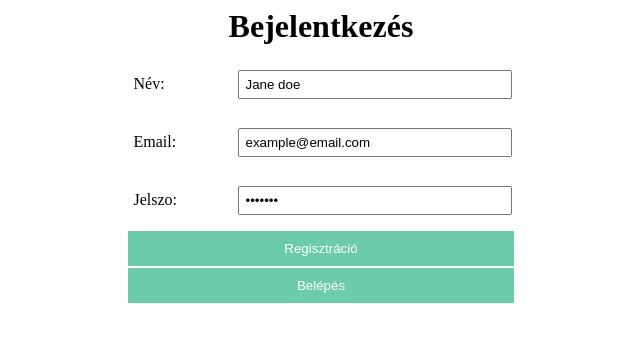
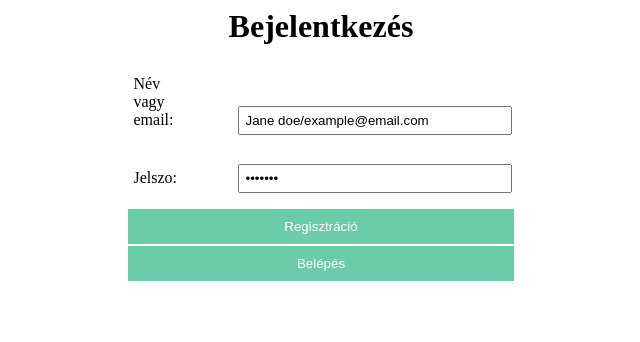
Before and after one commit to FruHuszar/regisztacioPHP, a PHP site: page /reg2/ in a window 1280 px wide. Shown: the top 342 px of the page, without its empty margins (319-959 px from the left). Run offline with PHP 8.4, Linux system fonts and the light colour scheme.

Commit message:
fix: login form

```diff
--- a/class_user.php
+++ b/class_user.php
@@ -29,7 +29,7 @@ class User {
         $jelszo = md5($jelszo);
 
         //ha nem regisztrált, létrehozzuk user jog-gal
-        if (true) { //num_row valami  true helyett
+        if (true) { //num_row valami  true helyett, ha nincs benne az adatbázisban
             $stmt = $this->kapcsolat->prepare("SQL INSERT");
             $stmt->bind_param("sss", $nev, $email, $jelszo);
             return $stmt->execute();
@@ -38,6 +38,7 @@ class User {
         }
     }
 
+    //ennek az eredménynek a méretét: num_rows adjuk vissza, 0 vagy 1, ha ezt ellenőriztük akkor beengedjük
     public function bejelentkezes($emailNev, $jelszo) {
         $titkosJelszo = md5($jelszo);
         $sql = "";
--- a/login.php
+++ b/login.php
@@ -34,17 +34,14 @@
         <main>
 		    <h1>Bejelentkezés</h1>
                 <form action="login.php" method="post">
-                <label>Név:</label>
-                <input type="text" name="nev" value="Jane doe">
-                <br>
-                <label>Email:</label>
-                <input type="text" name="email" value="example@email.com">
+                <label>Név vagy email:</label>
+                <input type="text" name="emailVagyNev" value="Jane doe/example@email.com">
                 <br>
                 <label>Jelszo:</label>
                 <input type="password" name="jelszo" value="pass123">
                 <br>
                 <input type="submit" name="login" value="Regisztráció">
-                <input type="submit" name="registration" value="Belépés">
+                <input class="belepes-gomb" type="submit" name="registration" value="Belépés">
 			</form>
         </main>
     </body>
--- a/registration.php
+++ b/registration.php
@@ -51,7 +51,7 @@ if (isset($_POST['submit'])) {
                 <input type="password" name="jelszo" value="pass123">
                 <br>
                 <input type="submit" name="login" value="Regisztráció">
-                <input type="submit" name="registration" value="Belépés">
+                <input class="belepes-gomb" type="submit" name="registration" value="Belépés">
             </form>
         </main>
     </body>
--- a/style.css
+++ b/style.css
@@ -56,6 +56,10 @@ ul {
         list-style-type: none;
 }
 
+.belepes-gomb {
+        background-color: grey;
+}
+
 
 
 @media screen and (max-width: 600px) {
```
